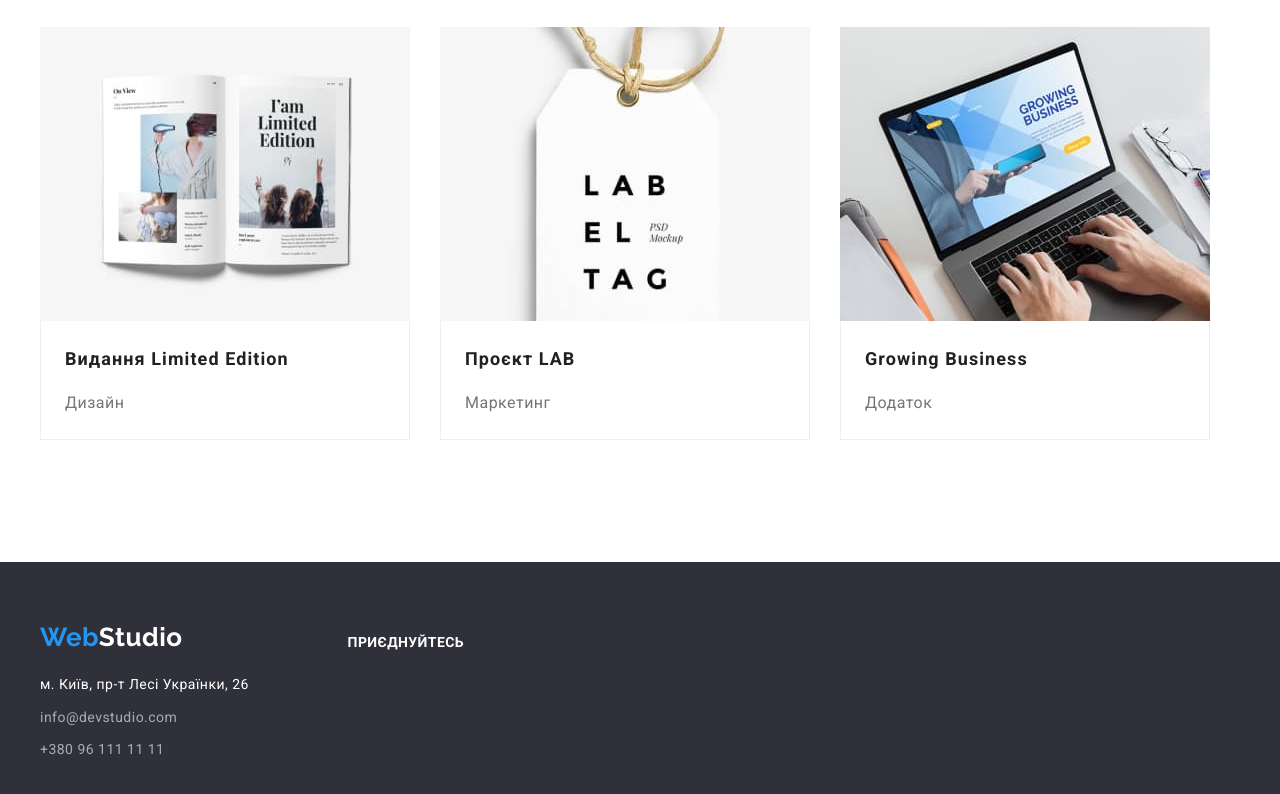
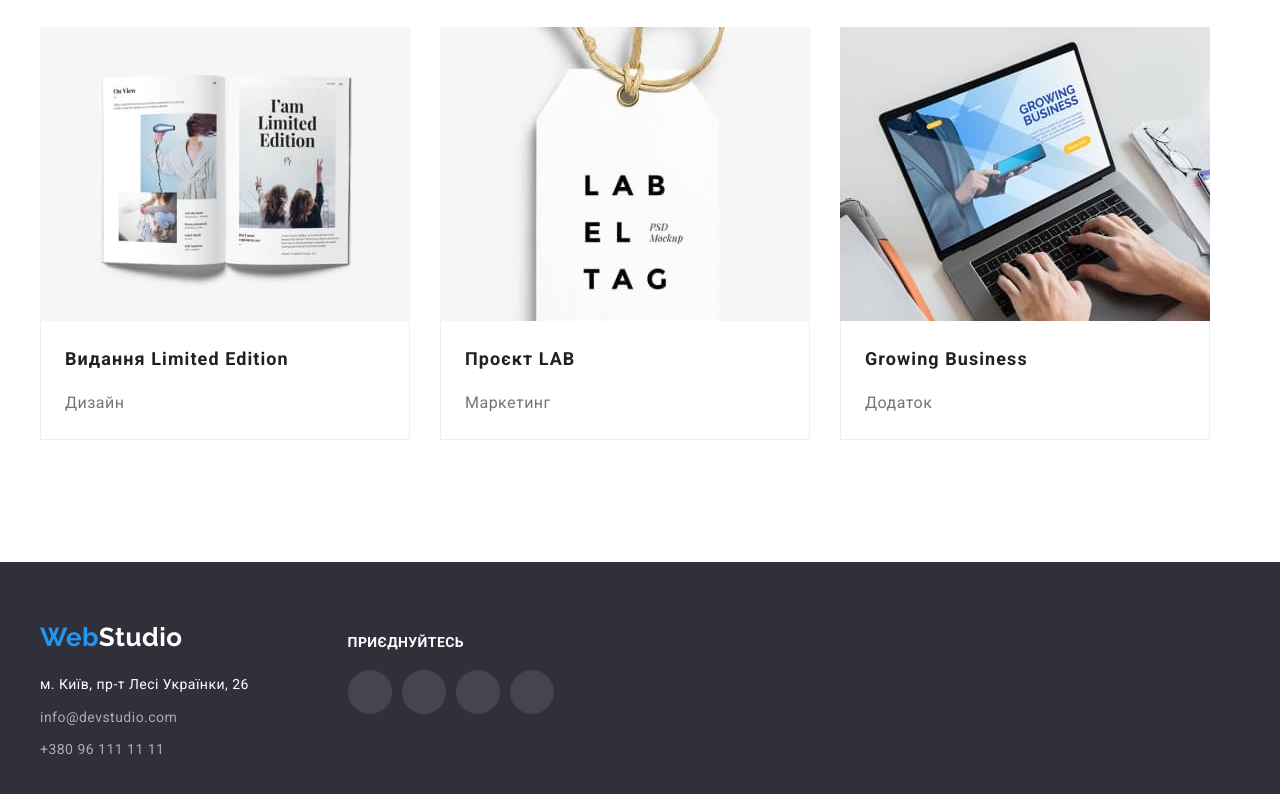
Before and after one commit to AndriiZhuk1707/dz4, a plain HTML site: page portfolio.html in a window 1280 px wide. Shown: the part 1124-1918 px from the top of the page. Drawn offline with nearby package versions, Linux system fonts and the light colour scheme.

Commit message:
POFIKSUV FOOTER

```diff
--- a/css/style.css
+++ b/css/style.css
@@ -214,6 +214,7 @@ address{
 .hero-wraper {
             background-image: linear-gradient(to right, rgba(47, 48, 58, 0.4), rgba(47, 48, 58, 0.4)), url(../imeges/heeder.jpg);
             background-color: rgba(47, 48, 58, 0.4);
+            background-repeat: no-repeat;
             background-position: 50% 50%;
             max-width: 1600px;
             display: flex;
--- a/portfolio.html
+++ b/portfolio.html
@@ -214,24 +214,21 @@
     <div class="footer-sylky-blok">
       <h1 class="title-footer-sylky">Приєднуйтесь</h1>
       <ul class="footer-sylky list">
-        <li class="footer-spysok">
-          <a href="" class="list-Our-team"><svg width="20" viewBox="0 0 100 100" class="icon-Our-team">
+      <li class="footer-spysok"><a href="" class="list-Our-team-footer"><svg width="20" viewBox="0 0 100 100" class="icon-Our-team">
             <use  href="./imeges/symbol-defs 1.svg#icon-instagram"></use>
-          </svg></a>
-      </li>
-      <li class="Our-team-spysok"><a href="" class="list-Our-team"><svg width="20"  viewBox="0 0 100 100" class="icon-Our-team">
+          </svg></a></li>
+      <li class="footer-spysok"><a href="" class="list-Our-team-footer"><svg width="20"  viewBox="0 0 100 100" class="icon-Our-team">
             <use href="./imeges/symbol-defs 1.svg#icon-twitter"></use>
           </svg></a></li>
-      <li class="Our-team-spysok"><a href="" class="list-Our-team fb"><svg width="23" height="23"   viewBox="0 0 100 100" class="icon-Our-team">
+      <li class="footer-spysok"><a href="" class="list-Our-team-footer"><svg width="23" viewBox="0 0 100 100" class="icon-Our-team">
             <use href="./imeges/symbol-defs 1.svg#icon-facebook"></use>
           </svg></a></li>
-      <li class="Our-team-spysok"><a href="" class="list-Our-team"><svg width="20" viewBox="0 0 100 100" class="icon-Our-team">
+      <li class="footer-spysok"><a href="" class="list-Our-team-footer"><svg width="20" viewBox="0 0 100 100" class="icon-Our-team">
             <use href="./imeges/symbol-defs 1.svg#icon-linkedin"></use>
           </svg></a></li>
         </ul>
       </div>
     </div>
-
     </footer>
   </body>
 </html>
```
Also changed, not shown: index.html (+4 -4 lines).
